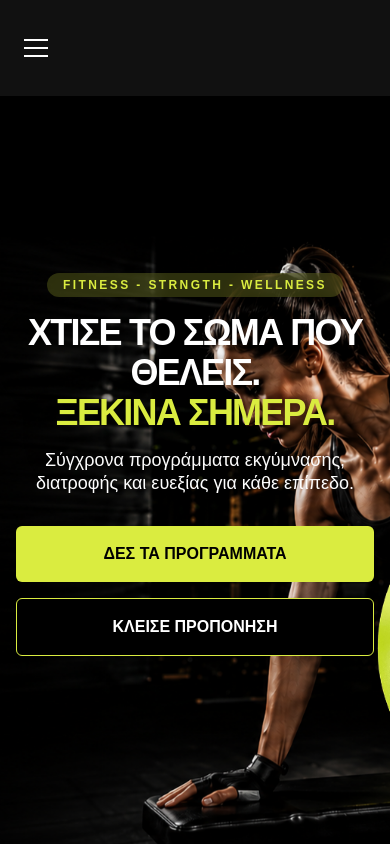
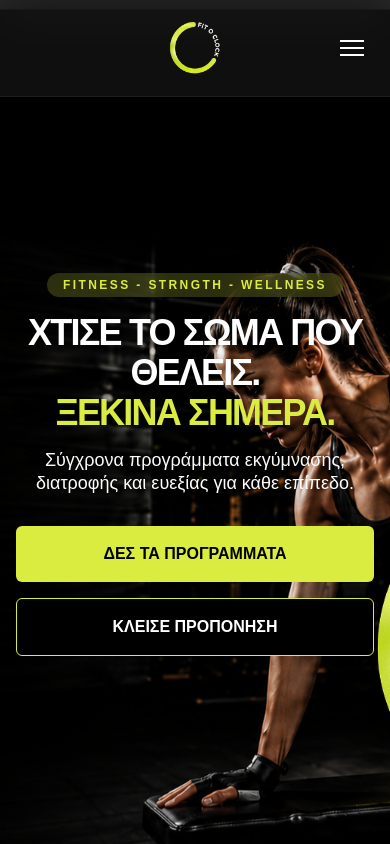
Before and after one commit to Tsagiannoudis/fit-o-clock, a Next.js app: page / in a window 390 px wide. Shown: the top 844 px of the page. Built offline with nearby package versions, Linux system fonts and the light colour scheme.

Commit message:
animation logo

```diff
--- a/app/layout.tsx
+++ b/app/layout.tsx
@@ -1,7 +1,13 @@
 "use client";
 
 import { Geist, Geist_Mono } from "next/font/google";
-import { useEffect, useLayoutEffect, useRef, useState } from "react";
+import {
+  useCallback,
+  useEffect,
+  useLayoutEffect,
+  useRef,
+  useState,
+} from "react";
 import Image from "next/image";
 import Navbar from "@/components/Navbar";
 import "./globals.css";
@@ -40,7 +46,10 @@ export default function RootLayout({
   });
 
   const animatedLogoRef = useRef<HTMLDivElement>(null);
-  const navbarLogoRef = useRef<HTMLDivElement>(null);
+
+  // Διαφορετικός τελικός στόχος για desktop και mobile
+  const desktopLogoRef = useRef<HTMLDivElement>(null);
+  const mobileLogoRef = useRef<HTMLDivElement>(null);
 
   const isLoading = phase !== "finished";
 
@@ -48,15 +57,21 @@ export default function RootLayout({
     document.title = "Fit O'Clock";
   }, []);
 
-  useLayoutEffect(() => {
+  const calculateTargetPosition = useCallback(() => {
     const animatedLogo = animatedLogoRef.current;
-    const navbarLogo = navbarLogoRef.current;
 
-    if (!animatedLogo || !navbarLogo) return;
+    if (!animatedLogo) return;
 
-    const calculateTargetPosition = () => {
+    const isMobile = window.innerWidth < 768;
+
+    const targetLogo = isMobile
+      ? mobileLogoRef.current
+      : desktopLogoRef.current;
+
+    if (!targetLogo) return;
+
     const animatedRect = animatedLogo.getBoundingClientRect();
-      const targetRect = navbarLogo.getBoundingClientRect();
+    const targetRect = targetLogo.getBoundingClientRect();
 
     const animatedCenterX =
       animatedRect.left + animatedRect.width / 2;
@@ -76,13 +91,20 @@ export default function RootLayout({
       scaleX: targetRect.width / animatedRect.width,
       scaleY: targetRect.height / animatedRect.height,
     });
+  }, []);
+
+  useLayoutEffect(() => {
+    calculateTargetPosition();
+
+    const handleResize = () => {
+      // Επανυπολογισμός αν αλλάξει το μέγεθος ή ο προσανατολισμός
+      calculateTargetPosition();
     };
 
-    calculateTargetPosition();
-
-    window.addEventListener("resize", calculateTargetPosition);
+    window.addEventListener("resize", handleResize);
 
     const startTimer = window.setTimeout(() => {
+      calculateTargetPosition();
       setPhase("moving");
     }, 700);
 
@@ -93,14 +115,14 @@ export default function RootLayout({
     return () => {
       window.clearTimeout(startTimer);
       window.clearTimeout(finishTimer);
-      window.removeEventListener("resize", calculateTargetPosition);
+      window.removeEventListener("resize", handleResize);
     };
-  }, []);
+  }, [calculateTargetPosition]);
 
   return (
     <html
       lang="el"
-      className={`${geistSans.variable} ${geistMono.variable} h-full antialiased`}
+      className={`${geistSans.variable} ${geistMono.variable} h-full bg-black antialiased`}
     >
       <body
         className={`min-h-full bg-black ${
@@ -108,22 +130,28 @@ export default function RootLayout({
         }`}
       >
         <Navbar
-          logoPlaceholderRef={navbarLogoRef}
+          desktopLogoRef={desktopLogoRef}
+          mobileLogoRef={mobileLogoRef}
           isLogoVisible={phase === "finished"}
+          isNavbarContentVisible={phase !== "center"}
         />
 
-        {/* Loading overlay */}
+        {/* Loading animation */}
         {phase !== "finished" && (
           <div
             className={`fixed inset-0 z-[100] bg-[#111111] transition-opacity duration-500 ${
               phase === "moving"
-                ? "delay-700 opacity-0"
+                ? "delay-[700ms] opacity-0"
                 : "opacity-100"
             }`}
           >
+            {/* Decorative glow */}
+            <div className="pointer-events-none absolute left-1/2 top-1/2 h-[300px] w-[300px] -translate-x-1/2 -translate-y-1/2 rounded-full bg-[#DAEC40]/10 blur-[100px] md:h-[450px] md:w-[450px]" />
+
+            {/* Animated logo */}
             <div
               ref={animatedLogoRef}
-              className="fixed left-1/2 top-1/2 h-[140px] w-[200px] -translate-x-1/2 -translate-y-1/2"
+              className="fixed left-1/2 top-1/2 h-[105px] w-[150px] will-change-transform md:h-[140px] md:w-[200px]"
               style={{
                 transform:
                   phase === "moving"
@@ -140,10 +168,15 @@ export default function RootLayout({
                       )
                     `
                     : "translate(-50%, -50%) scale(1)",
+
                 transition:
                   phase === "moving"
-                    ? "transform 1000ms cubic-bezier(0.76, 0, 0.24, 1)"
+                    ? `
+                      transform 1000ms
+                      cubic-bezier(0.76, 0, 0.24, 1)
+                    `
                     : "none",
+
                 transformOrigin: "center",
               }}
             >
@@ -153,14 +186,21 @@ export default function RootLayout({
                 fill
                 priority
                 className="object-contain"
-                sizes="200px"
+                sizes="(max-width: 767px) 150px, 200px"
               />
             </div>
+
+            {/* Loading line */}
+            <div
+              className={`absolute bottom-0 left-0 h-[2px] bg-[#DAEC40] transition-[width] duration-[1600ms] ease-out ${
+                phase === "moving" ? "w-full" : "w-0"
+              }`}
+            />
           </div>
         )}
 
         <main
-          className={`transition-opacity duration-700 ${
+          className={`bg-black transition-opacity duration-700 ${
             phase === "finished"
               ? "opacity-100"
               : "pointer-events-none opacity-0"
--- a/components/Navbar.tsx
+++ b/components/Navbar.tsx
@@ -2,33 +2,41 @@
 
 import NavLinksMainData from "@/data/NavLinksMainData";
 import { usePathname } from "next/navigation";
+import type { RefObject } from "react";
+import { useEffect, useState } from "react";
 import Image from "next/image";
 import Link from "next/link";
-import { RefObject, useState } from "react";
 
 type NavbarProps = {
-  logoPlaceholderRef: RefObject<HTMLDivElement | null>;
+  desktopLogoRef: RefObject<HTMLDivElement | null>;
+  mobileLogoRef: RefObject<HTMLDivElement | null>;
   isLogoVisible: boolean;
+  isNavbarContentVisible: boolean;
+};
+
+type NavLinkProps = {
+  href: string;
+  label: string;
+  pathname: string;
+  onClick?: () => void;
 };
 
 const NavLink = ({
   href,
   label,
   pathname,
-}: {
-  href: string;
-  label: string;
-  pathname: string;
-}) => {
+  onClick,
+}: NavLinkProps) => {
   const isActive = pathname === href;
 
   return (
     <Link
       href={href}
-      className={`rounded-2xl px-3 py-2 text-lg font-medium transition-all duration-200 ${
+      onClick={onClick}
+      className={`rounded-full px-4 py-2 text-base font-medium transition-all duration-300 ${
         isActive
-          ? "bg-[#DAEC40] text-black outline-2 outline-offset-[-2px] outline-[#DAEC40]"
-          : "text-gray-300 hover:text-[#DAEC40]"
+          ? "bg-[#DAEC40] text-black"
+          : "text-[#EFEFEF]/80 hover:bg-white/5 hover:text-[#DAEC40]"
       }`}
     >
       {label}
@@ -37,18 +45,37 @@ const NavLink = ({
 };
 
 const Navbar = ({
-  logoPlaceholderRef,
+  desktopLogoRef,
+  mobileLogoRef,
   isLogoVisible,
+  isNavbarContentVisible,
 }: NavbarProps) => {
   const [isMenuOpen, setIsMenuOpen] = useState(false);
   const pathname = usePathname();
 
+  // Κλείνει το menu όταν αλλάζει σελίδα
+  useEffect(() => {
+    setIsMenuOpen(false);
+  }, [pathname]);
+
+  // Αποτρέπει scroll όταν είναι ανοιχτό το mobile menu
+  useEffect(() => {
+    if (!isMenuOpen) return;
+
+    const previousOverflow = document.body.style.overflow;
+    document.body.style.overflow = "hidden";
+
+    return () => {
+      document.body.style.overflow = previousOverflow;
+    };
+  }, [isMenuOpen]);
+
   return (
-    <header className="fixed inset-x-0 top-0 z-50 bg-[#111111] text-white">
-      <nav className="container mx-auto flex h-24 items-center justify-between px-4">
-        {/* Η τελική θέση του animated logo */}
+    <header className="fixed inset-x-0 top-0 z-50 border-b border-white/[0.06] bg-[#111111]/90 text-white backdrop-blur-xl">
+      <nav className="container relative mx-auto flex h-24 items-center justify-between px-4">
+        {/* Desktop logo — αριστερά */}
         <div
-          ref={logoPlaceholderRef}
+          ref={desktopLogoRef}
           className="relative hidden h-[70px] w-[100px] md:block"
         >
           <Link
@@ -69,8 +96,38 @@ const Navbar = ({
           </Link>
         </div>
 
-        {/* Desktop menu */}
-        <ul className="hidden items-center gap-6 md:flex">
+        {/* Mobile logo — απόλυτα στο κέντρο του navbar */}
+        <div
+          ref={mobileLogoRef}
+          className="absolute left-1/2 top-1/2 h-[56px] w-[80px] -translate-x-1/2 -translate-y-1/2 md:hidden"
+        >
+          <Link
+            href="/"
+            aria-label="Αρχική σελίδα Fit O'Clock"
+            className={`absolute inset-0 transition-opacity duration-300 ${
+              isLogoVisible ? "opacity-100" : "opacity-0"
+            }`}
+          >
+            <Image
+              src="/fit-o-clock-white.png"
+              alt="Fit O'Clock"
+              fill
+              priority
+              className="object-contain"
+              sizes="80px"
+            />
+          </Link>
+        </div>
+
+        {/* Desktop navigation */}
+        <div
+          className={`hidden transition-all duration-500 md:block ${
+            isNavbarContentVisible
+              ? "translate-y-0 opacity-100"
+              : "-translate-y-3 opacity-0"
+          }`}
+        >
+          <ul className="flex items-center gap-2 lg:gap-4">
             {NavLinksMainData.map((link) => (
               <li key={link.href}>
                 <NavLink
@@ -81,55 +138,119 @@ const Navbar = ({
               </li>
             ))}
           </ul>
+        </div>
 
+        {/* Desktop CTA */}
+        <div
+          className={`hidden transition-all delay-100 duration-500 md:block ${
+            isNavbarContentVisible
+              ? "translate-y-0 opacity-100"
+              : "-translate-y-3 opacity-0"
+          }`}
+        >
           <Link
             href="/get-started"
-          className="hidden bg-[#DAEC40] px-6 py-4 font-semibold uppercase text-black transition-colors hover:bg-[#c4d33a] md:block"
+            className="inline-flex min-h-12 items-center justify-center bg-[#DAEC40] px-6 text-sm font-bold uppercase tracking-wide text-black transition-all duration-300 hover:bg-[#efff58]"
           >
-          Ξεκίνα τώρα!
+            Ξεκίνα τώρα
           </Link>
+        </div>
 
-        {/* Mobile button */}
+        {/* Mobile spacer, κρατά το hamburger δεξιά */}
+        <div className="h-10 w-10 md:hidden" />
+
+        {/* Mobile menu button */}
         <button
           type="button"
           onClick={() => setIsMenuOpen((current) => !current)}
-          className="p-2 text-white md:hidden"
-          aria-label={isMenuOpen ? "Κλείσιμο μενού" : "Άνοιγμα μενού"}
+          className={`relative z-20 flex h-11 w-11 flex-col items-center justify-center gap-[5px] transition-all duration-500 md:hidden ${
+            isNavbarContentVisible
+              ? "translate-y-0 opacity-100"
+              : "-translate-y-3 opacity-0"
+          }`}
+          aria-label={
+            isMenuOpen ? "Κλείσιμο μενού" : "Άνοιγμα μενού"
+          }
           aria-expanded={isMenuOpen}
+          aria-controls="mobile-navigation"
         >
-          <span className="block h-0.5 w-6 bg-current" />
-          <span className="my-1.5 block h-0.5 w-6 bg-current" />
-          <span className="block h-0.5 w-6 bg-current" />
+          <span
+            className={`block h-[2px] w-6 bg-white transition-transform duration-300 ${
+              isMenuOpen
+                ? "translate-y-[7px] rotate-45"
+                : ""
+            }`}
+          />
+
+          <span
+            className={`block h-[2px] w-6 bg-white transition-opacity duration-300 ${
+              isMenuOpen ? "opacity-0" : "opacity-100"
+            }`}
+          />
+
+          <span
+            className={`block h-[2px] w-6 bg-white transition-transform duration-300 ${
+              isMenuOpen
+                ? "-translate-y-[7px] -rotate-45"
+                : ""
+            }`}
+          />
         </button>
+      </nav>
 
-        {/* Mobile menu */}
+      {/* Mobile navigation */}
       <div
-          className={`absolute left-0 right-0 top-full border-t border-white/10 bg-[#111111] md:hidden ${
-            isMenuOpen ? "block" : "hidden"
+        id="mobile-navigation"
+        className={`absolute left-0 top-full h-[calc(100dvh-6rem)] w-full overflow-hidden bg-[#111111]/98 backdrop-blur-xl transition-all duration-500 md:hidden ${
+          isMenuOpen
+            ? "pointer-events-auto visible translate-y-0 opacity-100"
+            : "pointer-events-none invisible -translate-y-4 opacity-0"
         }`}
       >
-          <ul className="flex flex-col items-center gap-5 py-6">
-            {NavLinksMainData.map((link) => (
-              <li key={link.href}>
-                <NavLink
+        <div className="flex h-full flex-col justify-between px-6 py-10">
+          <ul className="flex flex-col gap-3">
+            {NavLinksMainData.map((link, index) => (
+              <li
+                key={link.href}
+                style={{
+                  transitionDelay: isMenuOpen
+                    ? `${index * 70}ms`
+                    : "0ms",
+                }}
+                className={`border-b border-white/10 pb-3 transition-all duration-500 ${
+                  isMenuOpen
+                    ? "translate-x-0 opacity-100"
+                    : "-translate-x-5 opacity-0"
+                }`}
+              >
+                <Link
                   href={link.href}
-                  label={link.label}
-                  pathname={pathname}
-                />
+                  className={`block py-3 text-3xl font-black uppercase tracking-tight ${
+                    pathname === link.href
+                      ? "text-[#DAEC40]"
+                      : "text-[#EFEFEF]"
+                  }`}
+                >
+                  {link.label}
+                </Link>
               </li>
             ))}
+          </ul>
 
-            <li>
+          <div>
             <Link
               href="/get-started"
-                className="inline-block bg-[#DAEC40] px-6 py-4 font-semibold uppercase text-black"
+              className="flex min-h-14 w-full items-center justify-center bg-[#DAEC40] px-6 font-black uppercase text-black"
             >
-                Ξεκίνα τώρα!
+              Ξεκίνα τώρα
             </Link>
-            </li>
-          </ul>
+
+            <p className="mt-6 text-center text-xs uppercase tracking-[0.3em] text-white/35">
+              It&apos;s your time
+            </p>
           </div>
-      </nav>
+        </div>
+      </div>
     </header>
   );
 };
```
Lines whose indentation alone changed are shown as unchanged.
